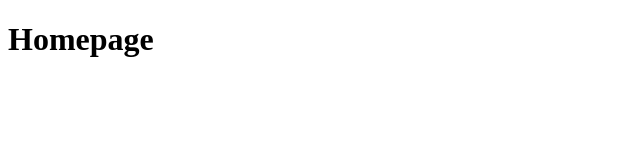
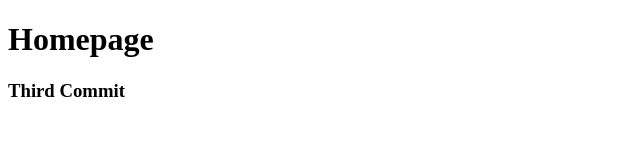
Before and after one commit to rtcicp4/foodie-woodie, a plain HTML site: page homepage.html in a window 1280 px wide. Shown: the whole page, without its empty margins (0-640 px from the left). Drawn offline with Linux system fonts and the light colour scheme.

Commit message:
homepage updated

```diff
--- a/homepage.html
+++ b/homepage.html
@@ -8,5 +8,7 @@
 </head>
 <body>
   <h1>Homepage</h1>
+
+  <h3>Third Commit</h3>
 </body>
 </html>
```
